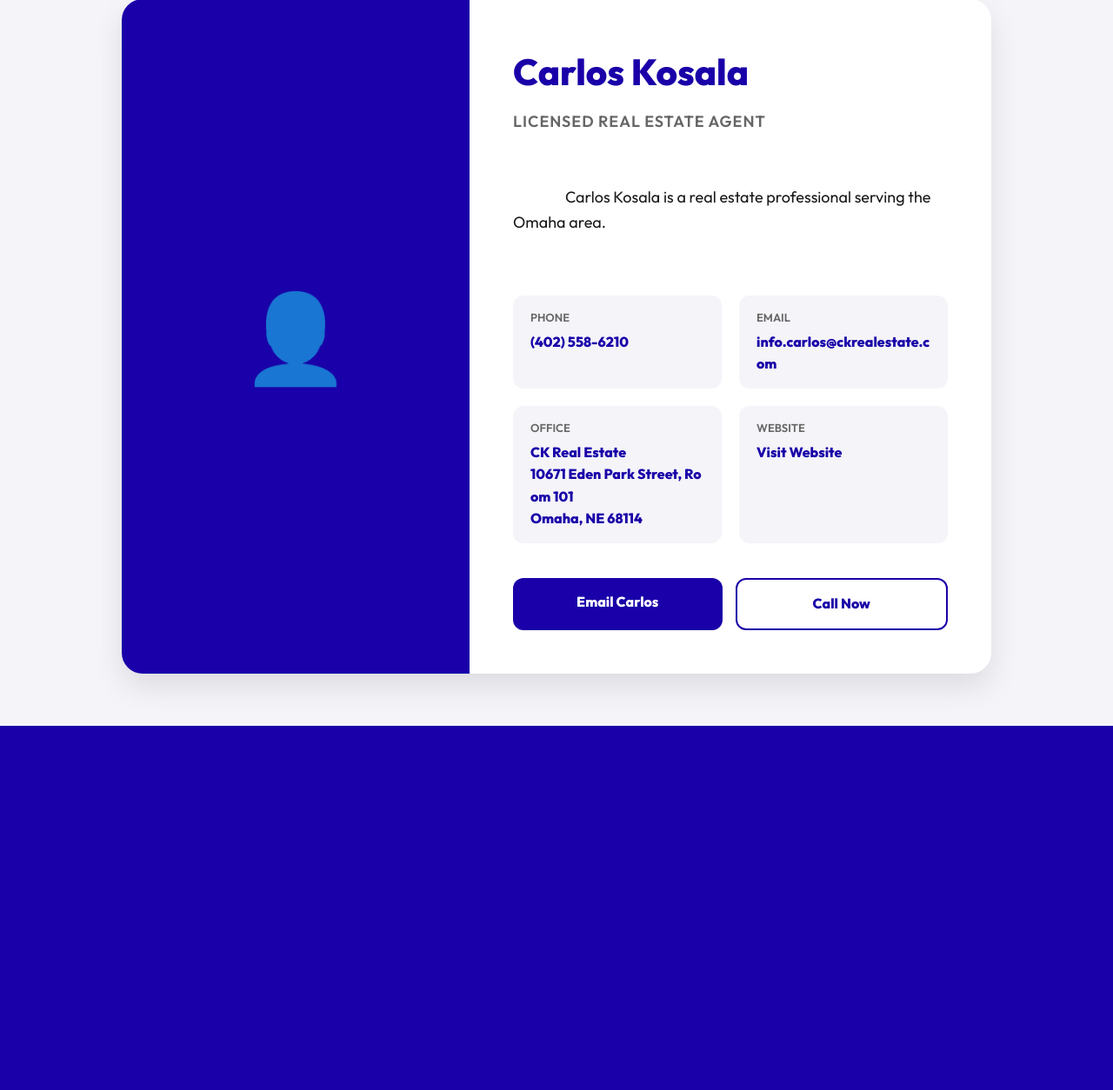
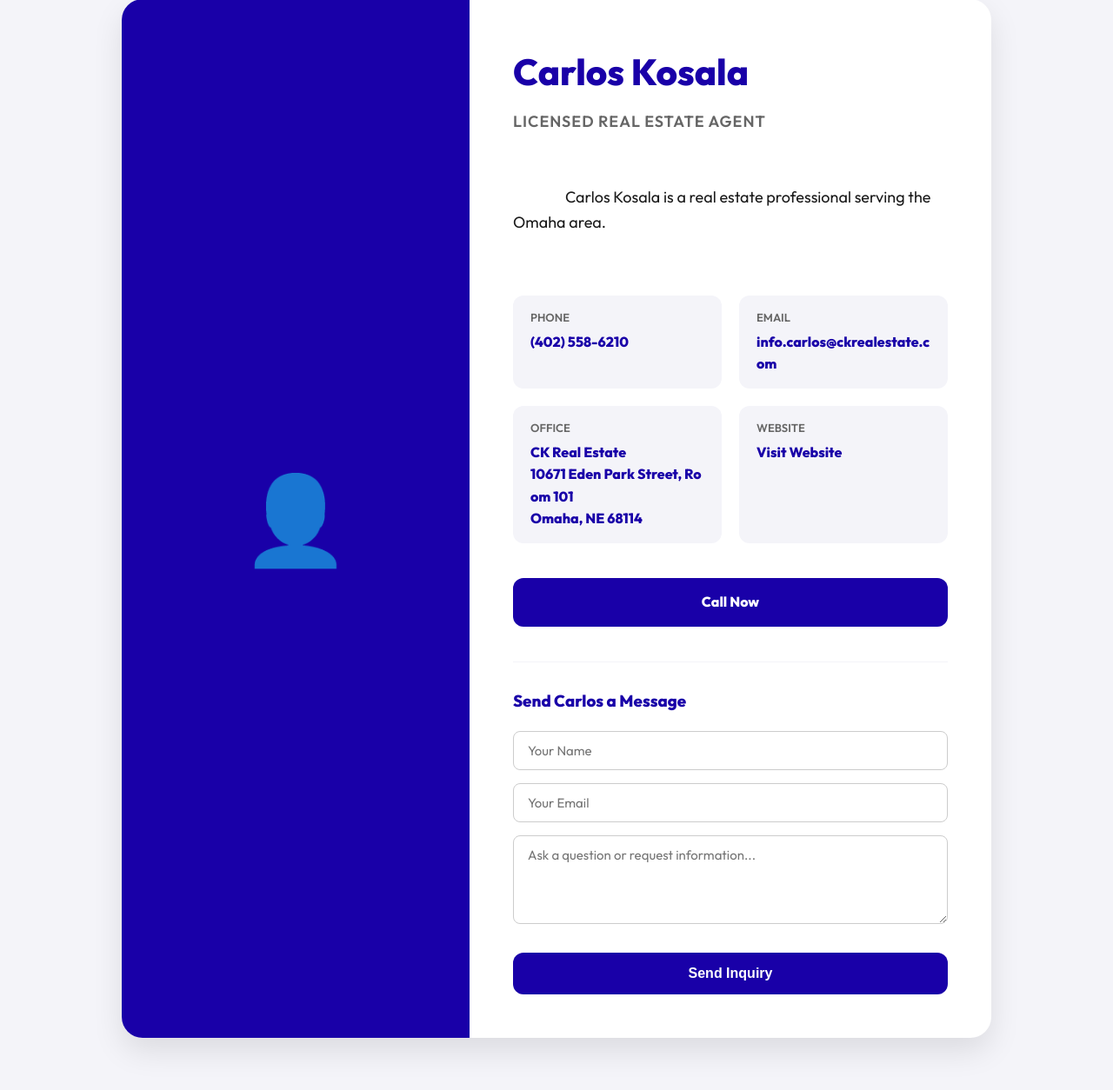
Before and after one commit to engrawaiszafar/Team3_8210, a Django app: page /agent/ in a window 1280 px wide. Shown: the part 117-1371 px from the top of the page at 87% size. Before the commit the page ends 952 px from the top, so only its background shows below. Run offline with Django 5.2, Linux system fonts and the light colour scheme; data comes from the database, SQL or seed files in the repository.

Commit message:
Correct form action payloads for mailers. Closes #4

```diff
--- a/main/templates/agent_profile.html
+++ b/main/templates/agent_profile.html
@@ -194,6 +194,29 @@
             color: var(--white);
             transform: translateY(-3px);
         }
+
+        .form-control {
+            width: 100%;
+            padding: 12px 16px;
+            border: 1px solid #ccc;
+            border-radius: 8px;
+            font-size: 15px;
+            font-family: inherit;
+            box-sizing: border-box;
+            transition: border-color 0.3s, box-shadow 0.3s;
+            margin-bottom: 15px;
+        }
+
+        .form-control:focus {
+            outline: none;
+            border-color: var(--primary);
+            box-shadow: 0 0 0 3px rgba(25, 0, 168, 0.1);
+        }
+
+        textarea.form-control {
+            resize: vertical;
+            min-height: 100px;
+        }
     </style>
 </head>
 <body>
@@ -245,8 +268,51 @@
             </div>
 
             <div class="action-buttons">
-                <a href="mailto:{{ profile.email }}" class="btn btn-primary">Email Carlos</a>
-                <a href="tel:{{ profile.phone }}" class="btn btn-secondary">Call Now</a>
+                <a href="tel:{{ profile.phone }}" class="btn btn-primary" style="width: 100%;">Call Now</a>
+            </div>
+
+            <!-- Contact Form Section -->
+            <div id="contact-form" style="margin-top: 40px; padding-top: 30px; border-top: 1px solid var(--light-grey);">
+                <h3 style="color: var(--primary); margin-top: 0; margin-bottom: 20px;">Send Carlos a Message</h3>
+
+                {% if success_message %}
+                    <div style="background: #d4edda; color: #155724; padding: 15px; border-radius: 8px; margin-bottom: 20px; font-weight: 600;">
+                        {{ success_message }}
+                    </div>
+                {% endif %}
+
+                {% if error_message %}
+                    <div style="background: #f8d7da; color: #721c24; padding: 15px; border-radius: 8px; margin-bottom: 20px; font-weight: 600;">
+                        {{ error_message }}
+                    </div>
+                {% endif %}
+
+                {% if form.errors %}
+                    <div style="background: #f8d7da; color: #721c24; padding: 15px; border-radius: 8px; margin-bottom: 20px; font-weight: 600;">
+                        Please correct the errors below:
+                        <ul style="margin: 5px 0 0 20px; padding: 0;">
+                            {% for field, errors in form.errors.items %}
+                                {% for error in errors %}
+                                    <li>{{ field|title }}: {{ error }}</li>
+                                {% endfor %}
+                            {% endfor %}
+                        </ul>
+                    </div>
+                {% endif %}
+
+                <form method="POST" action=".">
+                    {% csrf_token %}
+                    <div>
+                        {{ form.name }}
+                    </div>
+                    <div>
+                        {{ form.email }}
+                    </div>
+                    <div style="margin-bottom: 10px;">
+                        {{ form.message }}
+                    </div>
+                    <button type="submit" class="btn btn-primary" style="width: 100%;">Send Inquiry</button>
+                </form>
             </div>
         </div>
     </div>
--- a/main/templates/property_detail.html
+++ b/main/templates/property_detail.html
@@ -401,7 +401,7 @@
                     </div>
                 {% endif %}
 
-                <form method="POST" action="#contact-card">
+                <form method="POST" action=".">
                     {% csrf_token %}
                     <div style="margin-bottom: 15px;">
                         {{ form.name }}
--- a/main/views.py
+++ b/main/views.py
@@ -315,4 +315,38 @@ def agent_profile(request):
             email='info.carlos@ckrealestate.com',
             biography='Carlos Kosala is a real estate professional serving the Omaha area.',
         )
-    return render(request, 'agent_profile.html', {'profile': profile})
+
+    success_message = None
+    error_message = None
+
+    if request.method == 'POST':
+        form = ContactForm(request.POST)
+        if form.is_valid():
+            name = form.cleaned_data['name']
+            email = form.cleaned_data['email']
+            message = form.cleaned_data['message']
+
+            try:
+                subject = f"General Inquiry from {name}"
+                email_body = f"Visitor Details:\nName: {name}\nEmail: {email}\n\nMessage:\n{message}"
+
+                send_mail(
+                    subject,
+                    email_body,
+                    email,
+                    [profile.email],
+                    fail_silently=False,
+                )
+                success_message = "Your inquiry has been sent successfully!"
+                form = ContactForm()
+            except Exception:
+                error_message = "Oops! The email could not be sent. Please try again later."
+    else:
+        form = ContactForm()
+
+    return render(request, 'agent_profile.html', {
+        'profile': profile,
+        'form': form,
+        'success_message': success_message,
+        'error_message': error_message
+    })
```
